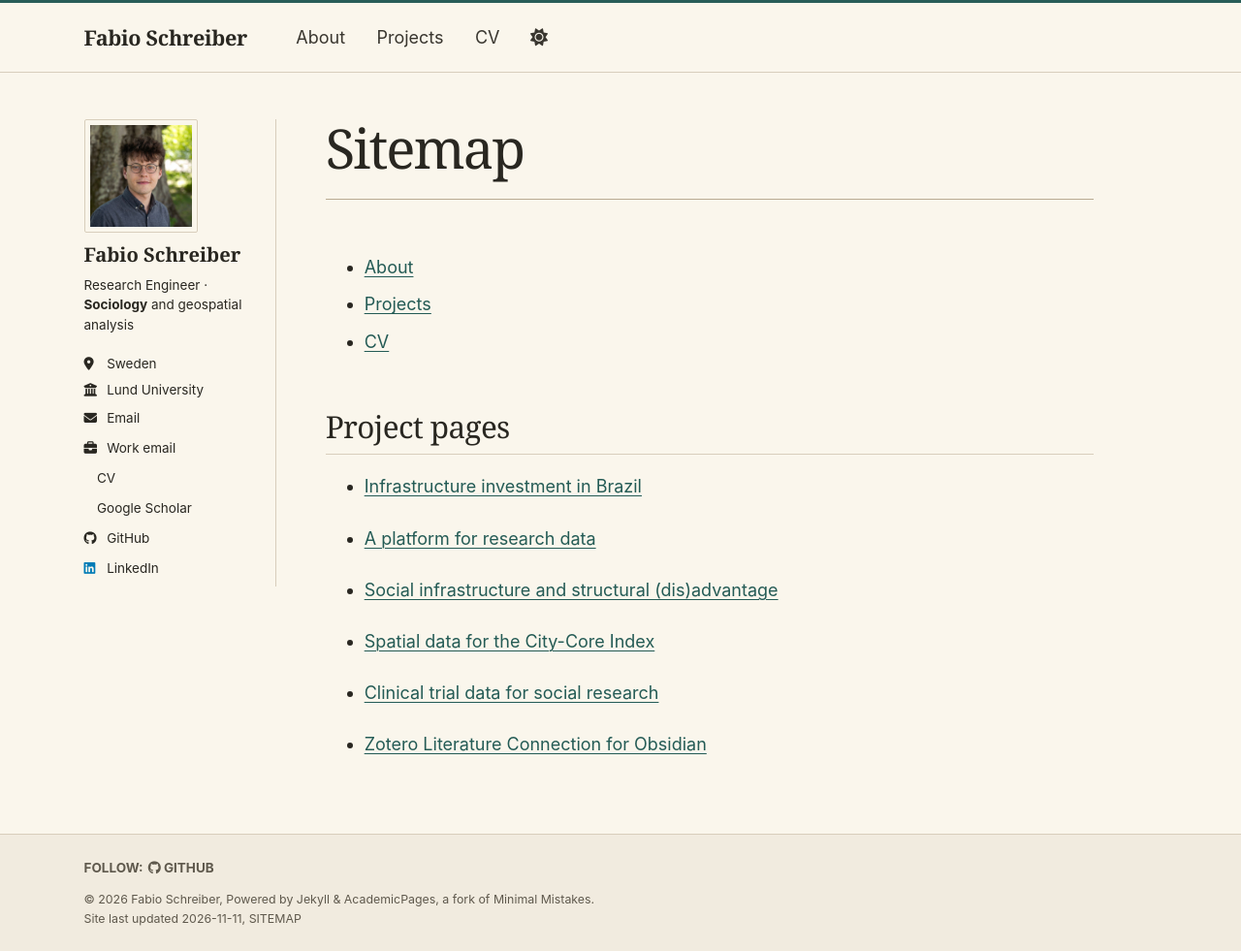
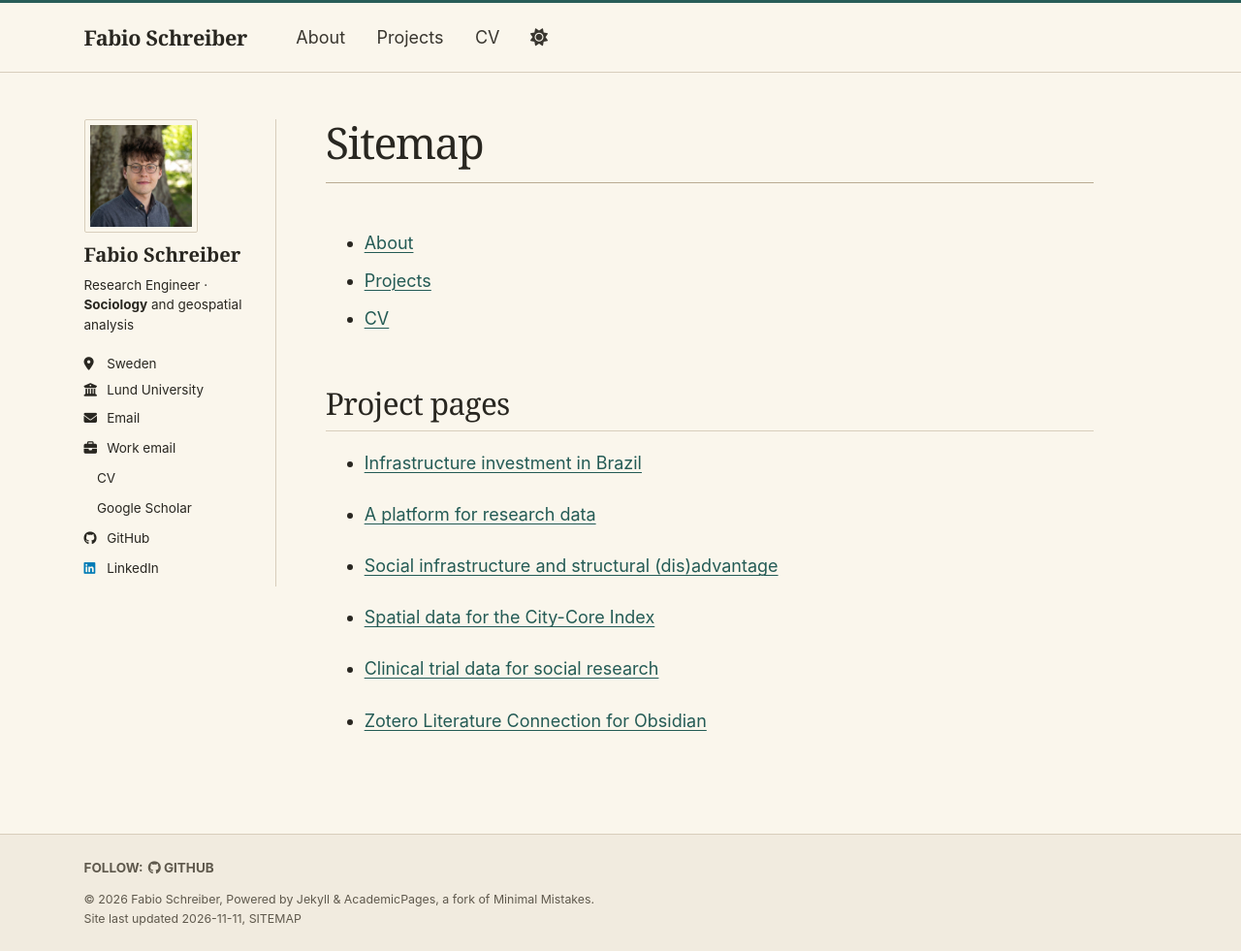
Before and after one commit to fab1s/fab1s.github.io, a Jekyll site: the page built from _pages/sitemap.md, in a window 1280 px wide and 981 px high. Shown: the whole window at 97% size. Built offline with Jekyll 4.4.1, drawn with Linux system fonts in a browser that asks for light colours; a style sheet for code colours, icons or effects is not loaded.

Commit message:
Use smaller page titles across the site

```diff
--- a/_layouts/single.html
+++ b/_layouts/single.html
@@ -7,7 +7,7 @@ layout: default
 <div id="main" role="main">
   {% include sidebar.html %}
 
-  <article class="page{% if page.url == '/' %} page--home{% endif %}" itemscope itemtype="http://schema.org/CreativeWork">
+  <article class="page" itemscope itemtype="http://schema.org/CreativeWork">
     <div class="page__inner-wrap">
       <header>
         {% if page.title %}<h1 class="page__title" itemprop="headline">{{ page.title }}</h1>{% endif %}
--- a/_sass/layout/_working-paper.scss
+++ b/_sass/layout/_working-paper.scss
@@ -220,13 +220,9 @@ body {
   margin: 0 0 0.65em;
   padding-bottom: 0.4em;
   border-bottom: 1px solid var(--global-dark-border-color);
-  font-size: clamp(2.1rem, 4.4vw, 3.2rem);
+  font-size: clamp(1.75rem, 3.5vw, 2.55rem);
   line-height: 1.06;
   letter-spacing: -0.035em;
-}
-
-.page--home .page__title {
-  font-size: clamp(1.75rem, 3.5vw, 2.55rem);
 }
 
 .page__content h2,
```
